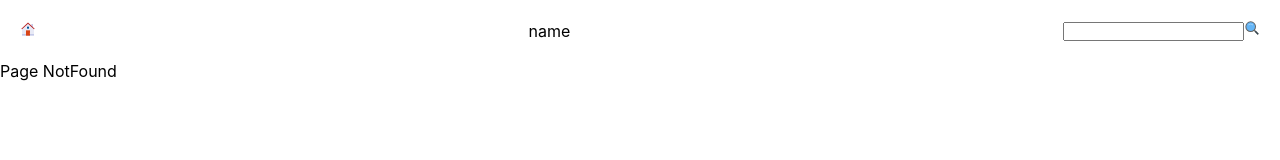
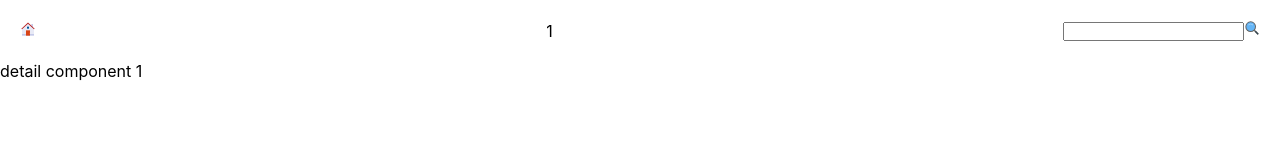
Before and after one commit to nottherealalanturing/cryptobazaar, a React (Create React App) app: page /currency/1 in a window 1280 px wide. Shown: the top 160 px of the page. Built offline with nearby package versions, Linux system fonts and the light colour scheme.

Commit message:
feat: display fetch data

```diff
--- a/src/App.js
+++ b/src/App.js
@@ -1,16 +1,25 @@
 import React from 'react';
 import { Routes, Route } from 'react-router-dom';
-import { Layout } from './components';
+import { Layout, Detail } from './components';
 import { HomePage, DetailsPage, NotFound } from './pages';
 
 const App = () => (
   <Routes>
     <Route path="/" element={<Layout />}>
       <Route index element={<HomePage />} />
-      <Route path="coin" element={<DetailsPage />} />
+      <Route path="currency" element={<DetailsPage />}>
+        <Route index element={<DIndex />} />
+        <Route path=":id" element={<Detail />} />
+      </Route>
       <Route path="*" element={<NotFound />} />
     </Route>
   </Routes>
 );
 
+const DIndex = () => (
+  <main style={{ padding: '1rem' }}>
+    <p>Select a coin</p>
+  </main>
+);
+
 export default App;
--- a/src/components/Crypto.js
+++ b/src/components/Crypto.js
@@ -8,7 +8,7 @@ const Crypto = (props) => {
   const { name, value, url } = props;
   return (
     <div className={styles.container}>
-      <Link to={`/${url}`}>
+      <Link to={`/currency/${url}`}>
         <MdArrowForward />
       </Link>
       <span>{name}</span>
--- /dev/null
+++ b/src/components/Detail.js
@@ -0,0 +1,10 @@
+import React from 'react';
+import { useParams } from 'react-router-dom';
+import styles from './styles/Detail.module.css';
+
+const Detail = () => {
+  const params = useParams();
+
+  return <div className={styles.container}>detail component {params.id}</div>;
+};
+export default Detail;
--- a/src/components/Layout.js
+++ b/src/components/Layout.js
@@ -1,15 +1,17 @@
 import React from 'react';
-import { Link, Outlet } from 'react-router-dom';
+import { Link, Outlet, useParams } from 'react-router-dom';
 import { FcHome, FcSearch } from 'react-icons/fc';
 import styles from './styles/Layout.module.css';
 
-const Layout = () => (
+const Layout = () => {
+  const params = useParams();
+  return (
     <div>
       <nav className={styles.navbar}>
         <Link to="/" className="homeNav">
           <FcHome />
         </Link>
-      <header className="titleNav">name</header>
+        <header className="titleNav">{params.id || 'CryptoBazaar'}</header>
         <span className="searchNav">
           <input className="searchInput" />
           <FcSearch className="searchLogo" />
@@ -21,5 +23,6 @@ const Layout = () => (
       </div>
     </div>
   );
+};
 
 export default Layout;
--- a/src/components/index.js
+++ b/src/components/index.js
@@ -1,2 +1,3 @@
 export { default as Layout } from './Layout';
 export { default as Crypto } from './Crypto';
+export { default as Detail } from './Detail';
--- /dev/null
+++ b/src/components/styles/Detail.module.css
@@ -0,0 +1,6 @@
+.navbar {
+  display: flex;
+  justify-content: space-between;
+  align-items: center;
+  padding: 20px;
+}
--- a/src/pages/Details.js
+++ b/src/pages/Details.js
@@ -1,5 +1,6 @@
 import React from 'react';
+import { Outlet } from 'react-router-dom';
 
-const Details = () => <div>Details page</div>;
+const Details = () => <Outlet />;
 
 export default Details;
```
Also changed, not shown: src/redux/search/searchSlice.js (added, +14 -0 lines). Lines whose indentation alone changed are shown as unchanged.
